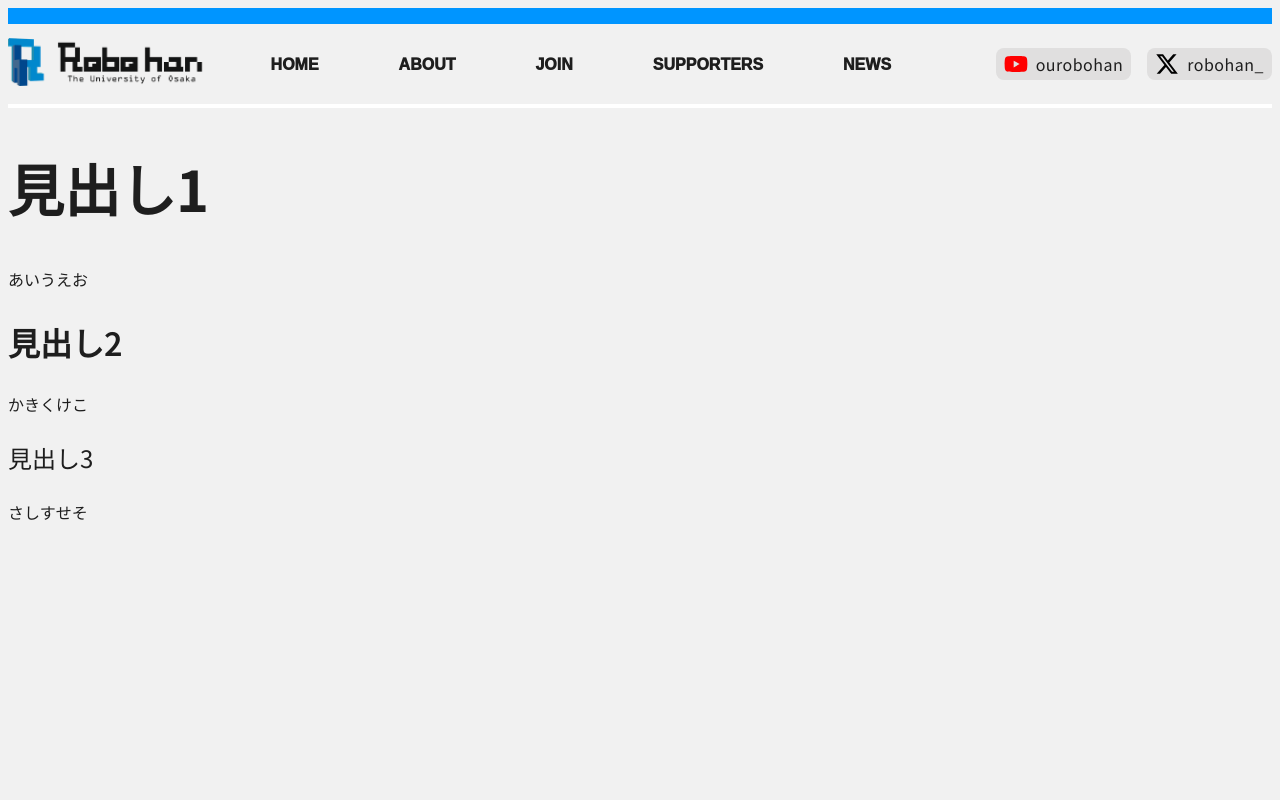
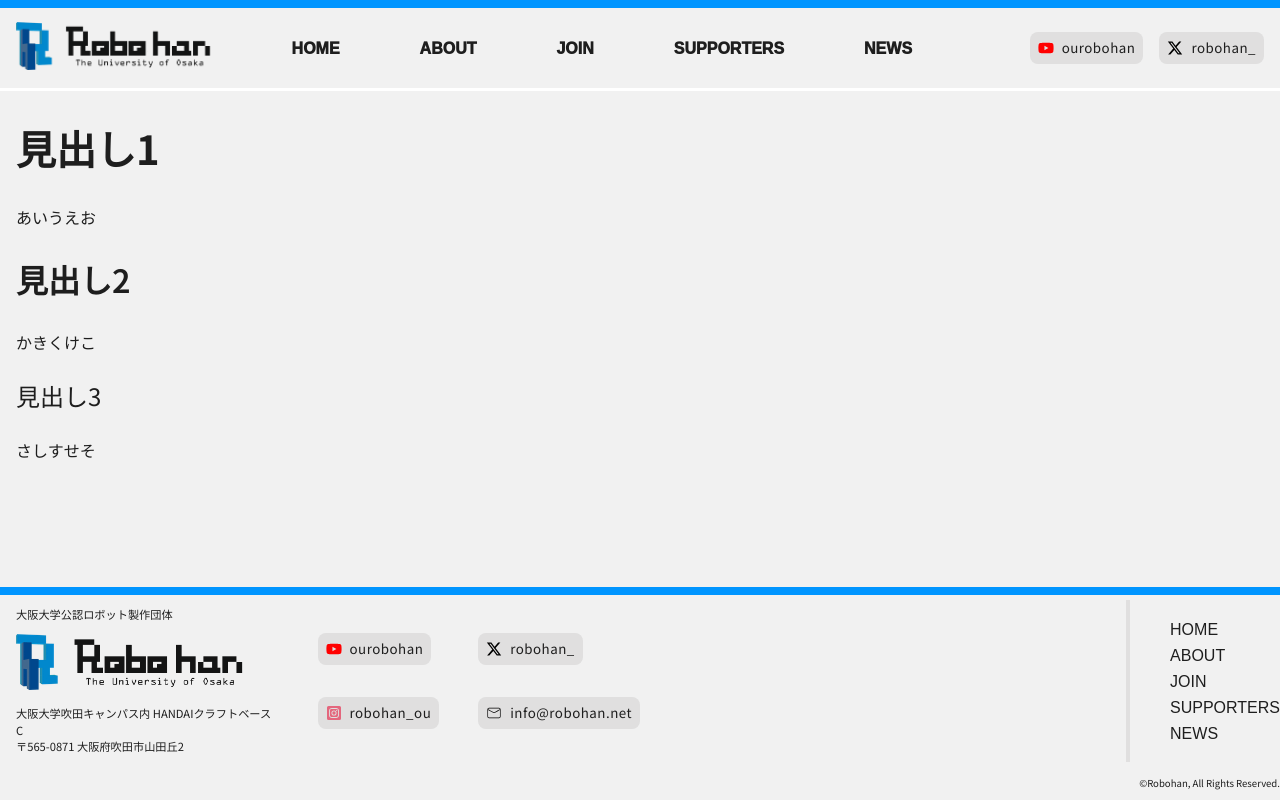
Before and after one commit to RobohanOU/HP, a Next.js app: page / in a window 1280 px wide. Built offline with nearby package versions, Linux system fonts and the light colour scheme.

Commit message:
feat: Footer, Header完成

```diff
--- a/app/global.css
+++ b/app/global.css
@@ -6,6 +6,7 @@
     --color-navy: #003166;
     --color-darkblue: #006ebd;
     --color-lightgray: #e0dfdf;
+    --color-gray: #bfbfbf;
     --color-white: #ffff;
     --color-black: #0000;
 
@@ -13,10 +14,15 @@
     --font-size-reg: 16px;
     --font-size-md: 24px;
     --font-size-sb: 32px;
-    --font-size-bld: 56px;
+    --font-size-bld: 40px;
 
     /*行間（フォントサイズの1.5倍）*/
     --line-height: 1.5;
+}
+
+html {
+    height: 100%;
+    width: 100%;
 }
 
 body {
@@ -26,6 +32,15 @@ body {
     font-size: var(--font-size-reg);
     font-weight: 400;
     line-height: var(--line-height);
+    padding: 0;
+    margin: 0;
+    display: flex;
+    flex-direction: column;
+    min-height: 100vh;
+}
+
+main {
+    margin: 0 1rem 0 1rem;
 }
 
 h1 {
--- a/app/layout.tsx
+++ b/app/layout.tsx
@@ -23,8 +23,9 @@ export default function RootLayout({
   return (
     <html lang="ja">
       <body className={`${notoSansJP.variable}`}>
-        <Header />
+        <Header/>
         <main>{children}</main>
+        <Footer/>
       </body>
     </html>
   );
--- /dev/null
+++ b/components/base/Footer.module.css
@@ -0,0 +1,71 @@
+.footer {
+    display: grid;
+    grid-template-columns: 1fr 1fr;
+    margin-top: auto;
+    justify-content: space-between;
+    align-items: center;
+    padding-bottom: 0;
+    border-top: 0.5rem solid;
+    border-top-color: var(--color-blue);
+}
+
+.footerLeft {
+    display: flex;
+    align-items: center;
+    margin: 0 0 0 1rem;
+}
+
+.profileText {
+    display: block;
+    font-size: 0.7rem;
+}
+
+.navMenu {
+    margin: 0 0 0 auto;
+    border-left: 0.3rem solid;
+    border-left-color: var(--color-lightgray);
+}
+
+.navList {
+    display: block;
+    list-style: none;
+    margin: 0 24 0 8;
+    align-items: center;
+    gap: 0.5rem;
+}
+
+.navLink {
+    color: var(--color-text);
+    text-decoration: none;
+    font-weight: 500;
+    font-size: var(--font-size-mb);
+    font-family: arial;
+    transition: color 0.5s;
+}
+
+.navLink:hover {
+    color: var(--color-blue);
+}
+
+.snsList {
+    display: grid;
+    grid-template-columns: 1fr 1fr;
+    row-gap: 2rem;
+    margin: 0 0 0 36;
+    list-style: none;
+    align-items: center;
+}
+
+.border {
+    border-top: 0.5rem solid var(--color-blue);
+    width: 100%;
+    box-sizing: border-box;
+}
+
+.copyright {
+    grid-column-start: 1;
+    grid-column-end: 3;
+    margin: 0 0 0 auto;
+    text-align: right;
+    font-size: 0.6rem;
+}
--- a/components/base/Footer.tsx
+++ b/components/base/Footer.tsx
@@ -0,0 +1,77 @@
+import Image from 'next/image';
+import Link from 'next/link';
+import SNSLinkButton, { SNSPreset } from '../modules/SNSLinkButton';
+import styles from './Footer.module.css';
+
+export default function Footer() {
+    return (
+        <footer className={styles.footer}>
+            <div className={styles.footerLeft}>
+                <div className={styles.profileText}>
+                    <p>大阪大学公認ロボット製作団体</p>
+                    <div>
+                    <Image
+                        src="/images/logos/logo_R.png"
+                        alt="Robohan Logo R"
+                        width={56}
+                        height={56}
+                    />
+                    <Image
+                        src="/images/logos/Robohan_black(no logo, full).png"
+                        alt="Robohan Logo UoO"
+                        width={175}
+                        height={56}
+                    />
+                    </div>
+                    <p>大阪大学吹田キャンパス内  HANDAIクラフトベースC<br/>〒565-0871  大阪府吹田市山田丘2</p>
+                </div>
+                <div className={styles.snsblock}>
+                    <ul className={styles.snsList}>
+                        <li>
+                            <SNSLinkButton
+                                text="ourobohan"
+                                url="https://www.youtube.com/@ourobohan"
+                                icon={SNSPreset.youtube.icon}
+                                iconColor={SNSPreset.youtube.iconColor}
+                            />
+                        </li>
+                        <li>
+                            <SNSLinkButton
+                                text="robohan_"
+                                url="https://x.com/Robohan_"
+                                icon={SNSPreset.x.icon}
+                                iconColor={SNSPreset.x.iconColor}
+                            />
+                        </li>
+                        <li>
+                            <SNSLinkButton
+                                text="robohan_ou"
+                                url="https://www.instagram.com/robohan_ou"
+                                icon={SNSPreset.instagram.icon}
+                                iconColor={SNSPreset.instagram.iconColor}
+                            />
+                        </li>
+                        <li>
+                            <SNSLinkButton
+                                text="info@robohan.net"
+                                url="mailto:info@robohan.net"
+                                icon={SNSPreset.email.icon}
+                                iconColor={SNSPreset.email.iconColor}
+                            />
+                        </li>
+                    </ul>
+                </div>
+            </div>
+            <nav className={styles.navMenu}>
+                <ul className={styles.navList}>
+                    <li><Link href="./" className={styles.navLink}>HOME</Link></li>
+                    <li><Link href="./about" className={styles.navLink}>ABOUT</Link></li>
+                    <li><Link href="./join" className={styles.navLink}>JOIN</Link></li>
+                    <li><Link href="./supporters" className={styles.navLink}>SUPPORTERS</Link></li>
+                    <li><Link href="./news" className={styles.navLink}>NEWS</Link></li>
+                </ul>
+            </nav>
+            <div className={styles.copyright}><p>©Robohan, All Rights Reserved.</p></div>
+        </footer>
+    )
+}
--- a/components/base/Header.module.css
+++ b/components/base/Header.module.css
@@ -1,10 +1,8 @@
 .header {
     display: flex;
-    height: 80px;
     justify-content: space-between;
     align-items: center;
-    padding-bottom: 0;
-    padding-top: 0;
+    padding: 0.5rem 1rem 0.5rem 1rem;
     border-bottom: 0.2rem solid ;
     border-bottom-color: var(--color-white);
     border-top: 0.5rem solid;
@@ -26,6 +24,7 @@
     font-weight: 1000;
     font-size: var(--font-size-mb);
     font-family: arial;
+    transition: color 0.5s;
 }
 
 .navLink:hover {
@@ -33,15 +32,9 @@
 }
 
 .snsList {
+    margin: 0 0 0 8;
     display: flex;
     gap: 1rem;
     list-style: none;
     align-items: center;
 }
-
-.border {
-    border-top: 0.5rem solid var(--color-blue);
-    border-bottom: 0.1rem solid var(--color-white);
-    width: 100%;
-    box-sizing: border-box;
-}
--- a/components/base/Header.tsx
+++ b/components/base/Header.tsx
@@ -5,8 +5,7 @@ import styles from './Header.module.css';
 
 export default function Header() {
     return (
-        <div className={styles.border}>
-            <div className={styles.header}>
+        <header className={styles.header}>
             <div className={styles.logo}>
                 <Image
                     src="/images/logos/logo_R.png"
@@ -45,14 +44,13 @@ export default function Header() {
                     <li>
                         <SNSLinkButton
                             text="robohan_"
-                                url="https://x.com/Robohan_"                            icon={SNSPreset.x.icon}
+                            url="https://x.com/Robohan_"
+                            icon={SNSPreset.x.icon}
                             iconColor={SNSPreset.x.iconColor}
                         />
                     </li>
                 </ul>
-
             </div>
-            </div>
-        </div>
+        </header>
     )
 }
--- a/components/modules/SNSLinkButton.module.css
+++ b/components/modules/SNSLinkButton.module.css
@@ -7,19 +7,23 @@
     background-color: var(--color-lightgray);
     text-decoration: none;
     cursor: pointer;
-    font-family: inherit;
     color: var(--color-text);
     height: 1rem;
+    transition: background-color 0.5s;
+}
+
+.linkButton:hover {
+    background-color: var(--color-gray);
 }
 
 .icon {
-    width: 1.5rem;
-    height: 1.5rem;
+    width: 1rem;
+    height: 1rem;
     margin-right: 0.5rem;
 }
 
 .text {
-    font-size: var(--font-size-reg);
+    font-size: smaller;
     font-weight: 500;
     letter-spacing: 0.5px;
 }
```
Lines whose indentation alone changed are shown as unchanged.
